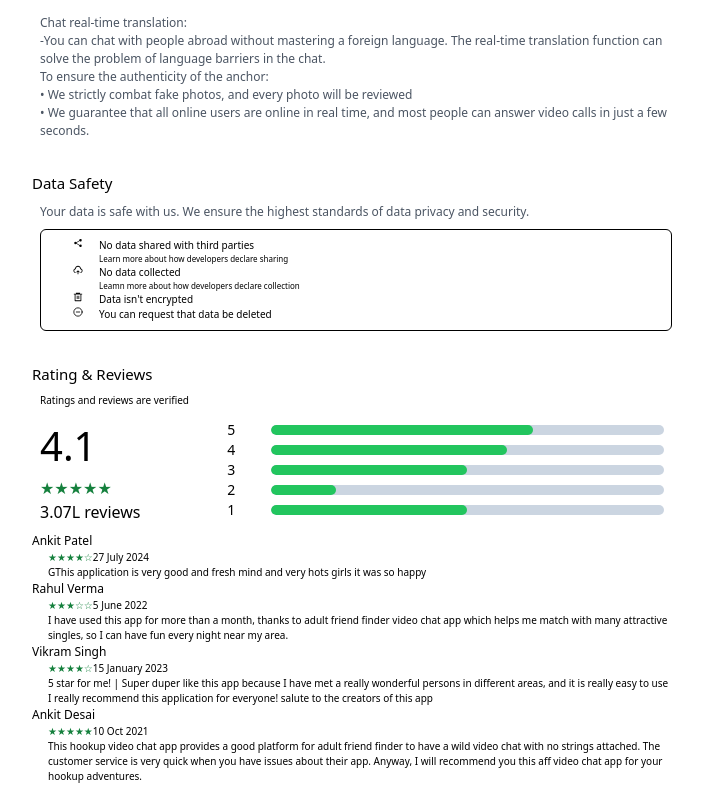
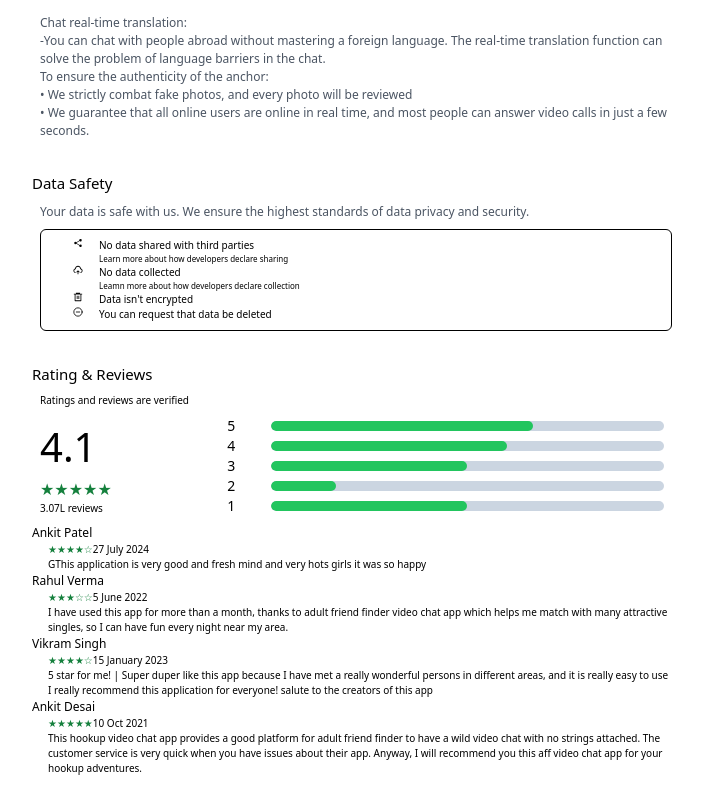
Before and after one commit to JalilAhmad456/abc, a React (Create React App) app: page / in a window 1280 px wide. Shown: the part 934-1734 px from the top of the page, without its empty margins (288-991 px from the left). Built offline with nearby package versions, Linux system fonts and the light colour scheme.

Commit message:
Update RatingAndReviews.js

```diff
--- a/src/components/RatingAndReviews.js
+++ b/src/components/RatingAndReviews.js
@@ -57,7 +57,7 @@ function RatingAndReviews() {
         <div className="">
           <h4 className="text-[40px]">4.1</h4>
           <p className="text-green-700 ext-[10px]">★★★★★</p>
-          <p className="ext-[10px]">3.07L reviews</p>
+          <p className="text-[10px]">3.07L reviews</p>
         </div>
         <div className="w-[70%] flex flex-col text-sm">
           <div className="w-full flex justify-between items-center">
```
